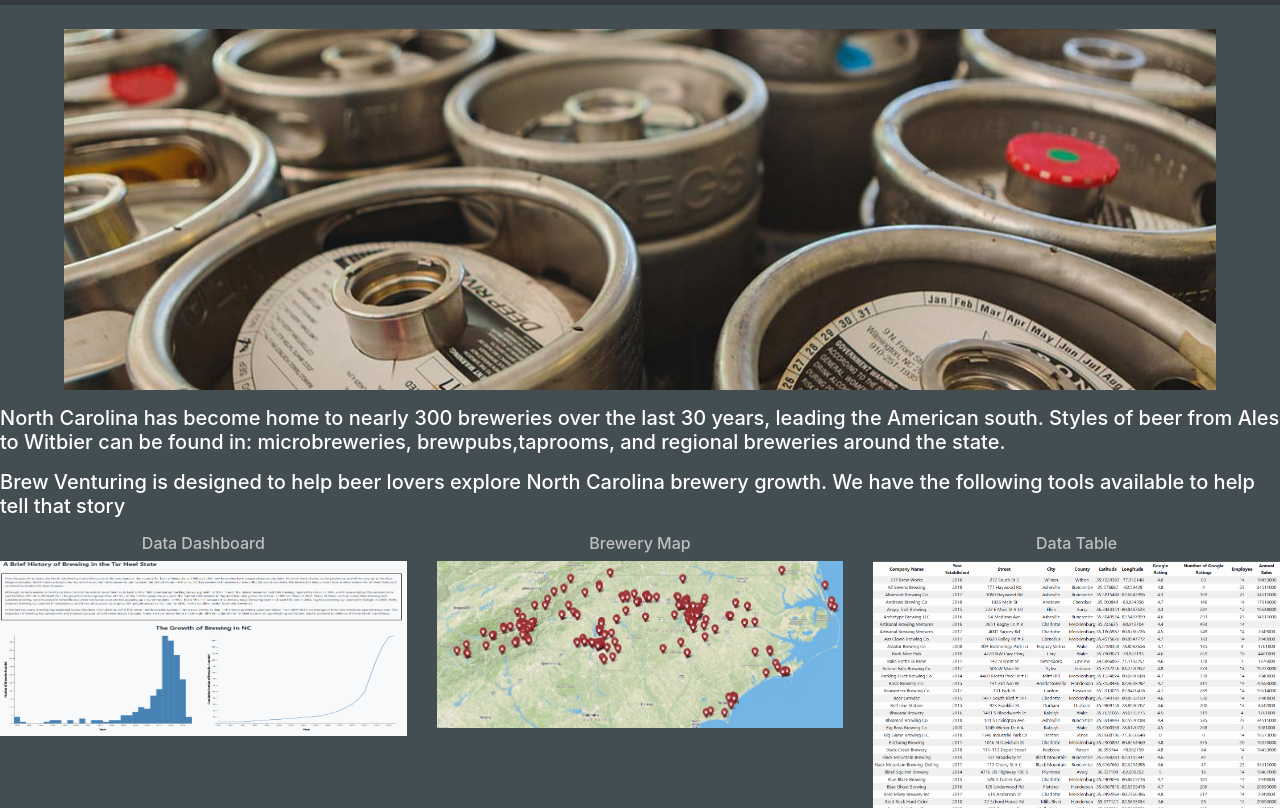
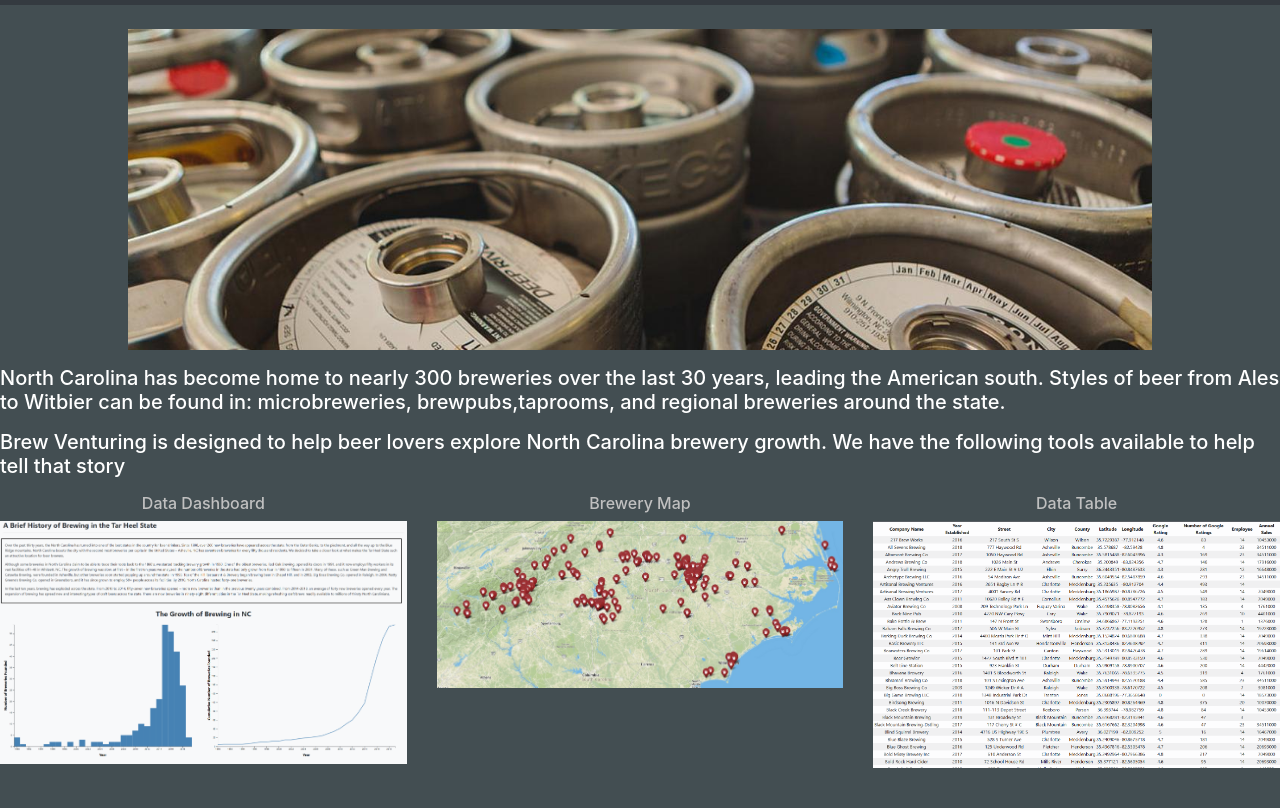
Before and after one commit to kodesiba/brew-venturing, a website: page templates/index.html in a window 1280 px wide. Shown: the part 63-871 px from the top of the page. After the commit the page ends 831 px from the top, so only its background shows below. Drawn offline with nearby package versions, Linux system fonts and the light colour scheme.

Commit message:
fix main page formatting

```diff
--- a/templates/index.html
+++ b/templates/index.html
@@ -52,7 +52,7 @@
     <div class="row">
 			<div class = "col-md-12">
 		        <div >
-		        	  <img src="../static/img/kegs.jpg" alt="kegsofgoodness"style="margin-left:5%;margin-right:5%;width:90%;">
+		        	  <img src="../static/img/kegs.jpg" alt="kegsofgoodness"style="margin-left:10%;margin-right:10%;width:80%;">
 		        </div>
 			</div>
 	  </div>
@@ -74,7 +74,7 @@
       <div class = "col-md-4">
         <a href="/history">
             <h6 style="color:#C0C0C0"> Data Dashboard </h6>
-            <img src="../static/img/historyscreenshot.png" alt="history dashboard"style="width:100%;height:175px;">
+            <img src="../static/img/historyscreenshot.png" alt="history dashboard"style="width:100%;">
           </a>
 
       </div>
```
